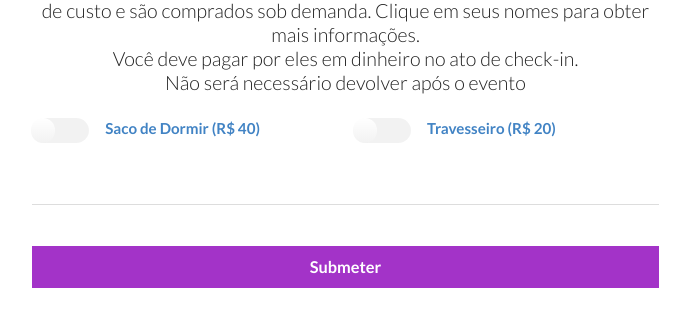
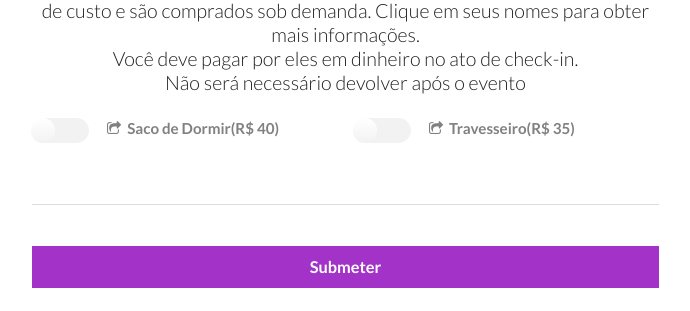
Before and after one commit to EMTUHack/my, a Django app: template hackers/templates/hackers/application.html in a window 1280 px wide. Shown: the part 1710-2021 px from the top of the page, without its empty margins (427-1117 px from the left). Run offline with Django 3.2, Linux system fonts and the light colour scheme; the template is opened without the code that fills it: values that come from a table or form of the project are taken from there, others are empty; style sheets or scripts are compiled from the project's sources; some libraries are stand-ins or nearby versions.

Commit message:
added extra info to purchases

```diff
--- a/hackers/forms.py
+++ b/hackers/forms.py
@@ -24,8 +24,8 @@ class ApplicationForm(forms.ModelForm):
             'cv2_type': 'Outro tipo de Currículo',
             'cv2': 'Outro Currículo',
             'facebook': 'facebook.com/',
-            'sleeping_bag': '<a target="_blank" href="http://www.decathlon.com.br/camping/sacos-de-dormir-e-colchoes/saco-de-dormir-camping/saco-de-dormir-camping-arpenaz-25-quechua">Saco de Dormir (R$ 40)</a>',
-            'pillow': '<a target="_blank" href="">Travesseiro (R$ 20)</a>',
+            'sleeping_bag': '<div style="color: gray;" id="sleeping" ><i class="ui icon external share"></i>Saco de Dormir(R$ 40)</div>',
+            'pillow': '<div style="color: gray;" id="pillow"><i class="ui icon external share"></i>Travesseiro(R$ 35)</div>',
             'description': 'Eu me descreveria como...*',
             'essay': 'Por que você quer participar do Hack the Campus?',
         }
--- a/hackers/templates/hackers/application.html
+++ b/hackers/templates/hackers/application.html
@@ -119,7 +119,7 @@
                                 {{ form.essay }}
                             </div>
                             <br />
-                            <div class="divided title">Compras</div>
+                            <div id="pop_target" class="divided title">Compras</div>
                             <div class="subheader">Os itens abaixo são opcionais e não são gratuitos. Estão disponíveis a preço de custo e são comprados sob demanda. Clique em seus nomes para obter mais informações.<br>Você deve pagar por eles em dinheiro no ato de check-in.<br>Não será necessário devolver após o evento</div>
                             <br />
                             <div class="two fields">
@@ -150,4 +150,17 @@
         </div>
     </div>
 </div>
+
+<script type="text/javascript">
+    $('#sleeping').popup({
+        position : 'bottom center',
+        on: 'click',
+        target   : '#pop_target',
+        html  : '<h4>Saco de Dormir (R$ 40)</h4><p>Saco de dormir para passar a noite no evento</p><p>Será semelhante a <a href="https://goo.gl/HeTv3G" target="_blank">esse</a></p><p>Valor final pode variar um pouco com disponibilidade e diferença será cobrada/devolvida</p>'});
+    $('#pillow').popup({
+        position : 'bottom center',
+        on: 'click',
+        target   : '#pop_target',
+        html  : '<h4>Travesseiro (R$ 35)</h4><p>Travesseiro para usar como travesseiro ou almofada</p><p>Será semelhante a <a href="https://goo.gl/P5wN7Q" target="_blank">esse</a></p><p>Valor final pode variar um pouco com disponibilidade e diferença será cobrada/devolvida</p>'});
+</script>
 {% endblock %}
```
